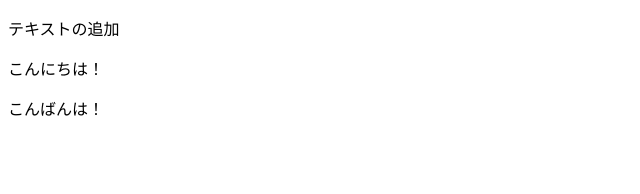
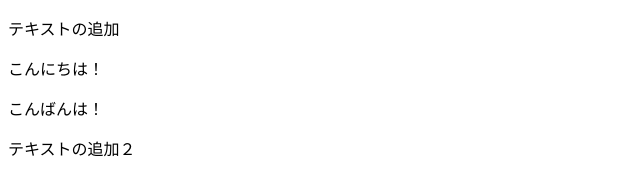
Before and after one commit to nishiro1228/test2, a plain HTML site: page index.html in a window 1280 px wide. Shown: the whole page, without its empty margins (0-640 px from the left). Drawn offline with Linux system fonts and the light colour scheme.

Commit message:
4回目のプッシュ（テキストの追加）

```diff
--- a/index.html
+++ b/index.html
@@ -9,5 +9,6 @@
   <p>テキストの追加</p>
   <p>こんにちは！</p>
   <p>こんばんは！</p>
+  <p>テキストの追加２</p>
 </body>
 </html>
```
